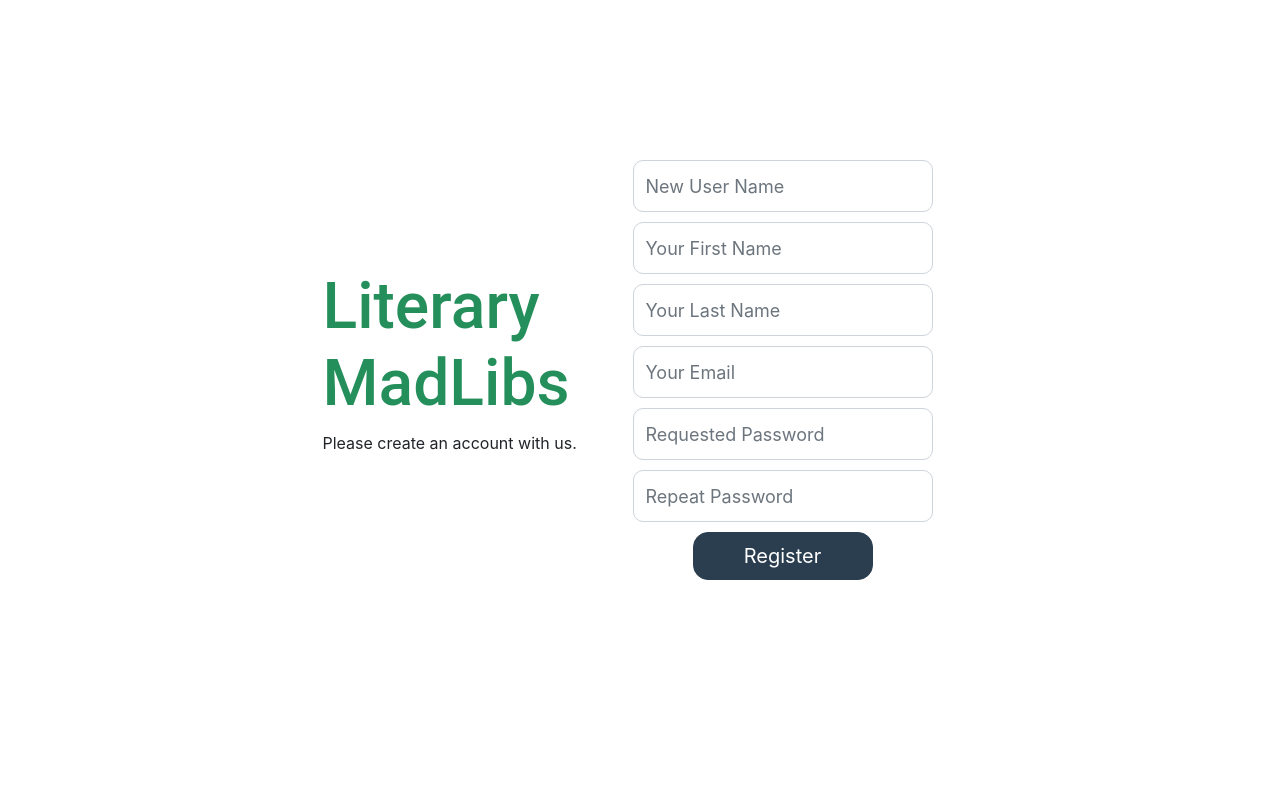
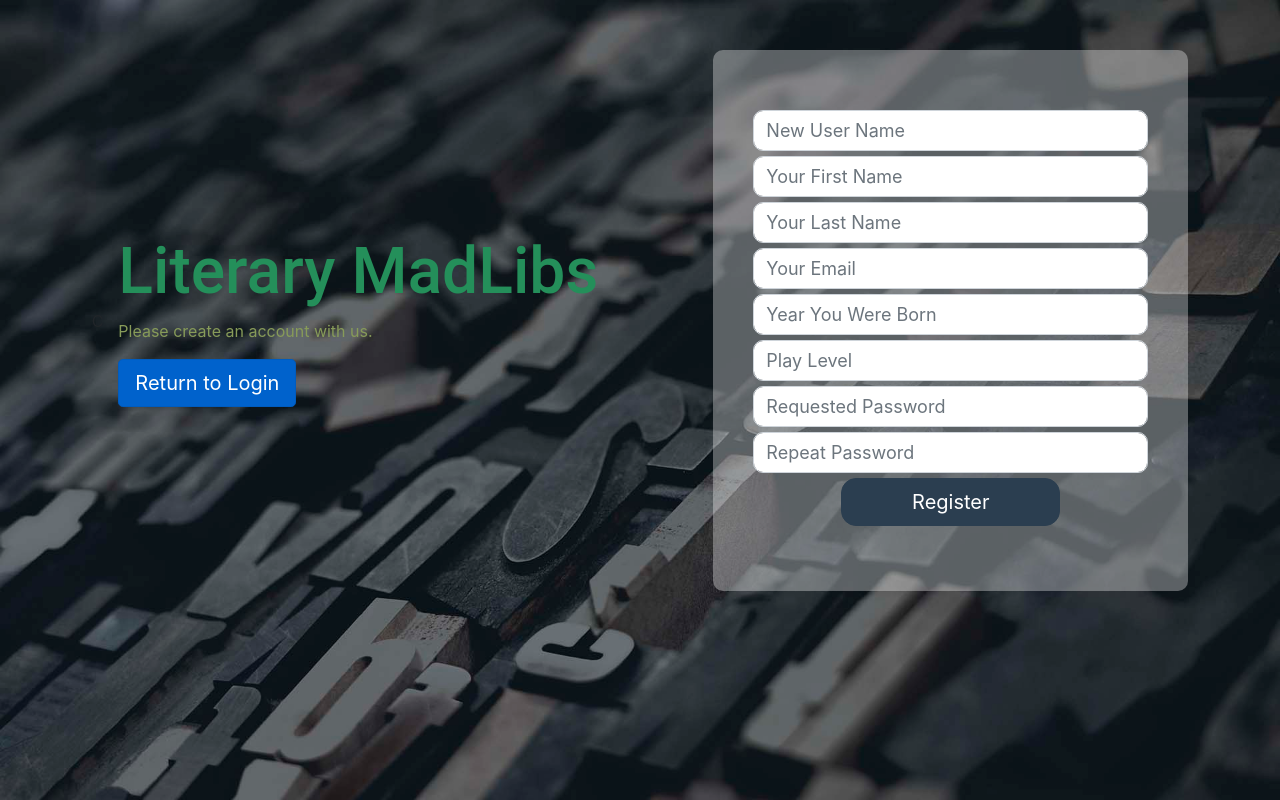
Before and after one commit to khake96/MadLibsProject2FrontEnd, an Angular app: page /registration in a window 1280 px wide. Built offline with nearby package versions, Linux system fonts and the light colour scheme.

Commit message:
Adjusted Registration Page to Login Page

```diff
--- a/src/app/admin/login/login.component.css
+++ b/src/app/admin/login/login.component.css
@@ -13,6 +13,10 @@
     padding-bottom: 25px;
     font-size: 18px;
     border-radius: 10px;
+}
+
+.subPhrase {
+    color: #879b59;
 }
 
 #loginForm {
@@ -44,7 +48,7 @@
     border-color: #2b3e50;
     display: block;
     width: 60%;
-    margin-top: 20px;
+    margin-top: 40px;
     text-align: center;
     align-items: center;
     justify-content: center;
--- a/src/app/admin/login/login.component.html
+++ b/src/app/admin/login/login.component.html
@@ -3,7 +3,7 @@
         <div id="loginRow" class="row">
             <div id="loginDescription" class="col-6">
                 <h1>Literary MadLibs</h1>
-                <p class="">Write with the best.
+                <p class="subPhrase">Write with the best.
                 </p>
             </div>
             <div id="loginForm" class="col-5">
--- a/src/app/admin/registration/registration.component.css
+++ b/src/app/admin/registration/registration.component.css
@@ -1,7 +1,7 @@
 #registrationRow {
     justify-content: center;
     align-items: center;
-    padding: 100px 0;
+    padding: 50px 0;
 }
 
 #registrationDescription {
@@ -9,10 +9,14 @@
 }
 
 .my-form-control {
-    padding-top: 25px;
-    padding-bottom: 25px;
+    padding-top: 15px;
+    padding-bottom: 15px;
     font-size: 18px;
     border-radius: 10px;
+}
+
+.subPhrase {
+    color: #879b59;
 }
 
 #registrationForm {
@@ -22,14 +26,14 @@
 }
 
 .form-group {
-    margin-bottom: 10px;
+    margin-bottom: 5px;
 }
 
-#RegistrationButton {
+#registrationButton {
     display: block;
     width: 100%;
     margin-bottom: 15px;
-    margin-top: 10px;
+    margin-top: 20px;
     border-radius: 15px;
 }
 
@@ -51,17 +55,17 @@
     border-color: #1e2b38;
 }
 
-#RegistrationDescription {
+#registrationDescription {
     margin-right: 40px;
 }
 
-#registrationDescription h5{
+#registrationDescription h1{
     color: #248f5a;
     font-size: 4rem;
     font-family: 'Roboto';
 }
 
-#loginContainer {
+#registrationContainer {
     background-image: url('../../../assets/images/loginBackground.jpg');
     background-size: cover;
     height: 100vh;
--- a/src/app/admin/registration/registration.component.html
+++ b/src/app/admin/registration/registration.component.html
@@ -1,12 +1,20 @@
 <div id="registrationContainer">
     <div class="container">
         <div id="registrationRow" class="row">
-            <div id="registrationDescription" class="col-3">
-                <h5>Literary MadLibs</h5>
-                <p>Please create an account with us.
+
+            C<div id="registrationDescription" class="col-6">
+                <h1>Literary MadLibs</h1>
+                <p class="subPhrase">Please create an account with us.
                 </p>
+                <div class="row">
+                    <div class="col-12">
+                        <button id="returnToLoginButton" type="button" class="btn btn-primary btn-lg" routerLinkActive='active'
+                                routerLink=''>Return to Login</button>
+                    </div>
+                </div>
             </div>
-            <div id="registrationForm" class="col-4">
+
+            <div id="registrationForm" class="col-5">
                 <form>
                     <fieldset>
                         <div class="form-group">
@@ -26,6 +34,14 @@
                                 placeholder="Your Email" [(ngModel)]='emailField'[ngModelOptions]="{standalone: true}" >
                         </div>
                         <div class="form-group">
+                            <input type="text" class="form-control my-form-control" id="inputDob"
+                                placeholder="Year You Were Born" [(ngModel)]='dobField'[ngModelOptions]="{standalone: true}" >
+                        </div>
+                        <div class="form-group">
+                            <input type="text" class="form-control my-form-control" id="inputPlayLevel"
+                                placeholder="Play Level" [(ngModel)]='levelField'[ngModelOptions]="{standalone: true}" >
+                        </div>
+                        <div class="form-group">
                             <input type="password" class="form-control my-form-control" id="inputPassword1"
                                 placeholder="Requested Password" [(ngModel)]='password1Field'[ngModelOptions]="{standalone: true}" >
                         </div>
@@ -33,12 +49,12 @@
                             <input type="password" class="form-control my-form-control" id="inputPassword2"
                                 placeholder="Repeat Password" [(ngModel)]='password2Field'[ngModelOptions]="{standalone: true}" >
                         </div>
-                        <div class="row">
+                        <div class="form-group">
                             <div class="col-12">
-                                <button id="registrationButton" type="button" class="btn btn-primary btn-lg" (click)='checkRegistration()'>Register</button>
+                                <button id="registrationButton" type="button" class="btn btn-primary btn-lg" (click)='goRegistration()'>Register</button>
                             </div>
                         </div>
-                    </fieldset>
+                     </fieldset>
                 </form>
             </div>
         </div>
--- a/src/app/admin/registration/registration.component.ts
+++ b/src/app/admin/registration/registration.component.ts
@@ -13,6 +13,8 @@ export class RegistrationComponent implements OnInit {
   public firstNameField:string = '';
   public lastNameField:string = '';
   public emailField:string = '';
+  public dobField:string = '';
+  public levelField:string = '';
   public password1Field:string = '';
   public password2Field:string = '';
   public result:string = '';
@@ -22,9 +24,10 @@ export class RegistrationComponent implements OnInit {
   ngOnInit(): void {
   }
 
-  checkRegistration():void {
+  goRegistration():void {
     this.rs.checkRegistrationBE(this.registrationField, this.firstNameField,
                                 this.lastNameField,  this.emailField,
+                                this.dobField,  this.levelField,
                                 this.password1Field, this.password2Field ).subscribe (
       (data:string) =>{
         this.result = data;
--- a/src/app/admin/services/registration.service.ts
+++ b/src/app/admin/services/registration.service.ts
@@ -10,9 +10,15 @@ export class RegistrationService {
 
   constructor(private http:HttpClient) { }
 
-  checkRegistrationBE(reg:string, fname:string, lname:string, email:string, pass1:string, pass2:string ) {
-    console.log(reg, fname, lname, email, pass1, pass2);
-    return this.http.post<any>("", {userName:reg, firstName:fname, lastName:lname,
-                                    email:email,  password1:pass1,  password2:pass2}) as Observable<string>;
+  checkRegistrationBE(newUserName:string, fstName:string, lstName:string,
+                      email:string, dob:string, level:string, passwd1:string,
+                      passwd2:string ) {
+
+    console.log(newUserName, fstName, lstName, email, dob, level, passwd1, passwd2);
+
+    return this.http.post<any>("", {userName:newUserName, firstName:fstName,
+                                    lastName:lstName, email:email,
+                                    yob:dob, playerLevel:level,
+                                    password1:passwd1,  password2:passwd2}) as Observable<string>;
   }
 }
```
